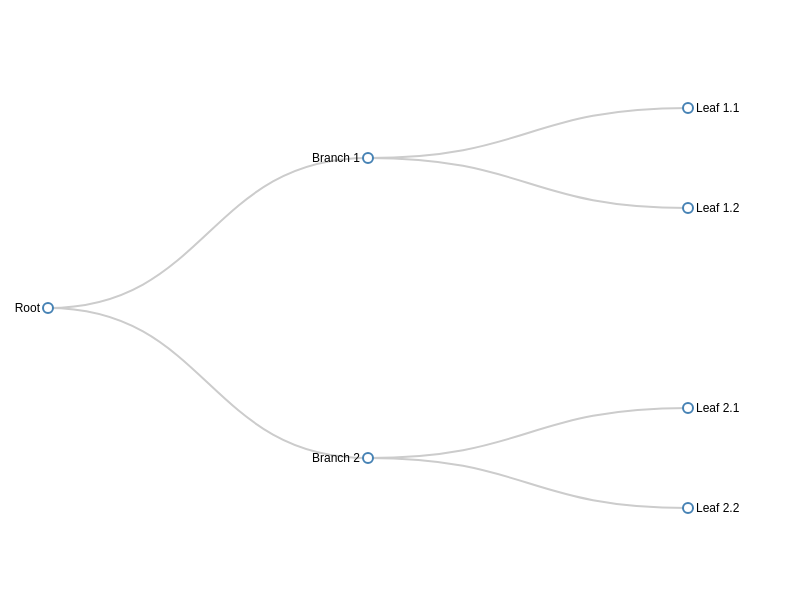
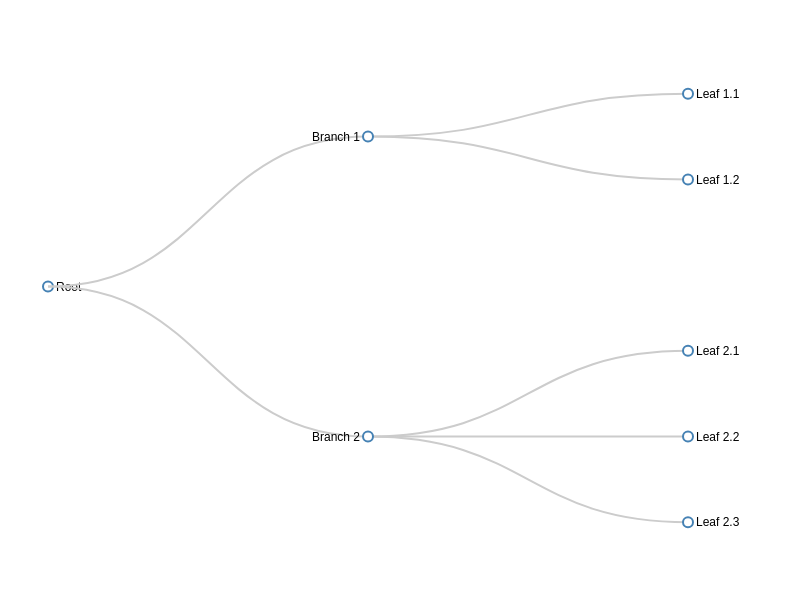
Before and after one commit to chitranjanB/LLMNodeGraph, a plain HTML site: page index.html in a window 1280 px wide. Shown: the whole page, without its empty margins (0-787 px from the left). Drawn offline with nearby package versions, Linux system fonts and the light colour scheme.

Commit message:
implemented programatical way

```diff
--- a/index.html
+++ b/index.html
@@ -3,7 +3,7 @@
 <head>
     <meta charset="UTF-8">
     <meta name="viewport" content="width=device-width, initial-scale=1.0">
-    <title>D3.js Mind Map</title>
+    <title>D3.js Mind Map Framework</title>
     <script src="https://d3js.org/d3.v7.min.js"></script>
     <style>
         .node circle {
@@ -24,5 +24,6 @@
 <body>
     <svg width="800" height="600"></svg>
     <script src="mindmap.js"></script>
+    <script src="main.js"></script>
 </body>
 </html>
--- /dev/null
+++ b/main.js
@@ -0,0 +1,10 @@
+const mindMap = new MindMap("svg", 800, 600);
+
+// Example: Adding nodes
+mindMap.addNode("Root", "Branch 1");
+mindMap.addNode("Root", "Branch 2");
+mindMap.addNode("Branch 1", "Leaf 1.1");
+mindMap.addNode("Branch 1", "Leaf 1.2");
+mindMap.addNode("Branch 2", "Leaf 2.1");
+mindMap.addNode("Branch 2", "Leaf 2.2");
+mindMap.addNode("Branch 2", "Leaf 2.3");
--- a/mindmap.js
+++ b/mindmap.js
@@ -1,56 +1,74 @@
-const data = {
-    name: "Root",
-    children: [
-        {
-            name: "Branch 1",
-            children: [
-                { name: "Leaf 1.1" },
-                { name: "Leaf 1.2" }
-            ]
-        },
-        {
-            name: "Branch 2",
-            children: [
-                { name: "Leaf 2.1" },
-                { name: "Leaf 2.2" }
-            ]
+class MindMap {
+    constructor(svgSelector, width, height) {
+        this.svg = d3.select(svgSelector);
+        this.width = width;
+        this.height = height;
+        this.g = this.svg.append("g").attr("transform", "translate(40,0)");
+        this.tree = d3.tree().size([height, width - 160]);
+        this.data = { name: "Root", children: [] };
+        this.root = d3.hierarchy(this.data);
+        this.update();
     }
-    ]
+
+    addNode(parentName, newNodeName) {
+        const findNode = (node, name) => {
+            if (node.name === name) return node;
+            if (node.children) {
+                for (let child of node.children) {
+                    const found = findNode(child, name);
+                    if (found) return found;
+                }
+            }
+            return null;
         };
 
-const svg = d3.select("svg"),
-    width = +svg.attr("width"),
-    height = +svg.attr("height"),
-    g = svg.append("g").attr("transform", "translate(40,0)");
+        const parent = findNode(this.data, parentName);
+        if (parent) {
+            if (!parent.children) parent.children = [];
+            parent.children.push({ name: newNodeName });
+            this.root = d3.hierarchy(this.data);
+            this.update();
+        } else {
+            console.error(`Parent node "${parentName}" not found`);
+        }
+    }
 
-const tree = d3.tree().size([height, width - 160]);
-
-const root = d3.hierarchy(data);
-
-const treeData = tree(root);
-
+    update() {
+        const treeData = this.tree(this.root);
         const nodes = treeData.descendants();
         const links = treeData.links();
 
-const link = g.selectAll(".link")
-    .data(links)
-    .enter().append("path")
+        const link = this.g.selectAll(".link")
+            .data(links, d => d.target.id);
+
+        link.enter().append("path")
             .attr("class", "link")
+            .merge(link)
             .attr("d", d3.linkHorizontal()
                 .x(d => d.y)
                 .y(d => d.x));
 
-const node = g.selectAll(".node")
-    .data(nodes)
-    .enter().append("g")
+        link.exit().remove();
+
+        const node = this.g.selectAll(".node")
+            .data(nodes, d => d.id);
+
+        const nodeEnter = node.enter().append("g")
             .attr("class", "node")
             .attr("transform", d => `translate(${d.y},${d.x})`);
 
-node.append("circle")
+        nodeEnter.append("circle")
             .attr("r", 5);
 
-node.append("text")
+        nodeEnter.append("text")
             .attr("dy", ".35em")
             .attr("x", d => d.children ? -8 : 8)
             .style("text-anchor", d => d.children ? "end" : "start")
             .text(d => d.data.name);
+
+        node.merge(nodeEnter)
+            .attr("transform", d => `translate(${d.y},${d.x})`);
+
+        node.exit().remove();
+    }
+}
```
Lines whose indentation alone changed are shown as unchanged.
